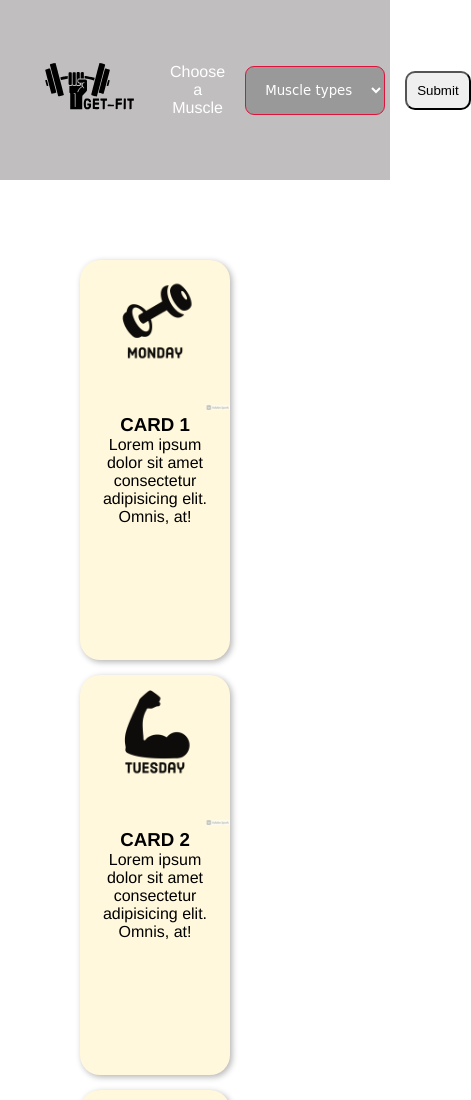
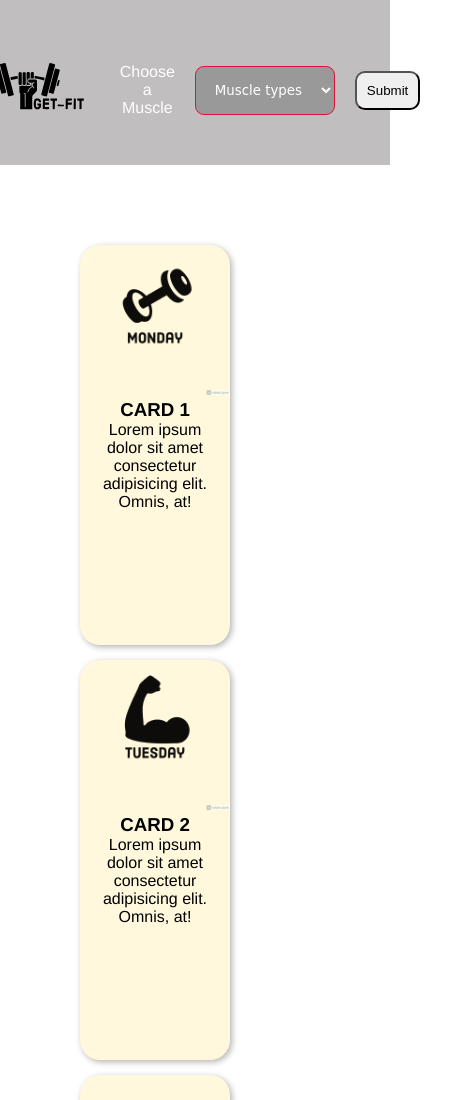
Before and after one commit to KKkaran/Get-Fit-App, a plain HTML site: page index.html in a window 390 px wide. Shown: the top 1100 px of the page, 471 px wide, since content can reach past the window. Drawn offline with Linux system fonts and the light colour scheme.

Commit message:
minor changes in css

```diff
--- a/assets/css/style.css
+++ b/assets/css/style.css
@@ -141,4 +141,13 @@ footer div {
     .grid>article {
         text-align: center;
     }
+    header {
+        padding-bottom: 0;
+        justify-content: center;
+        position: relative;
+        width: 100%;
+    }
+    footer {
+        width: 100%;
+    }
 }
```
